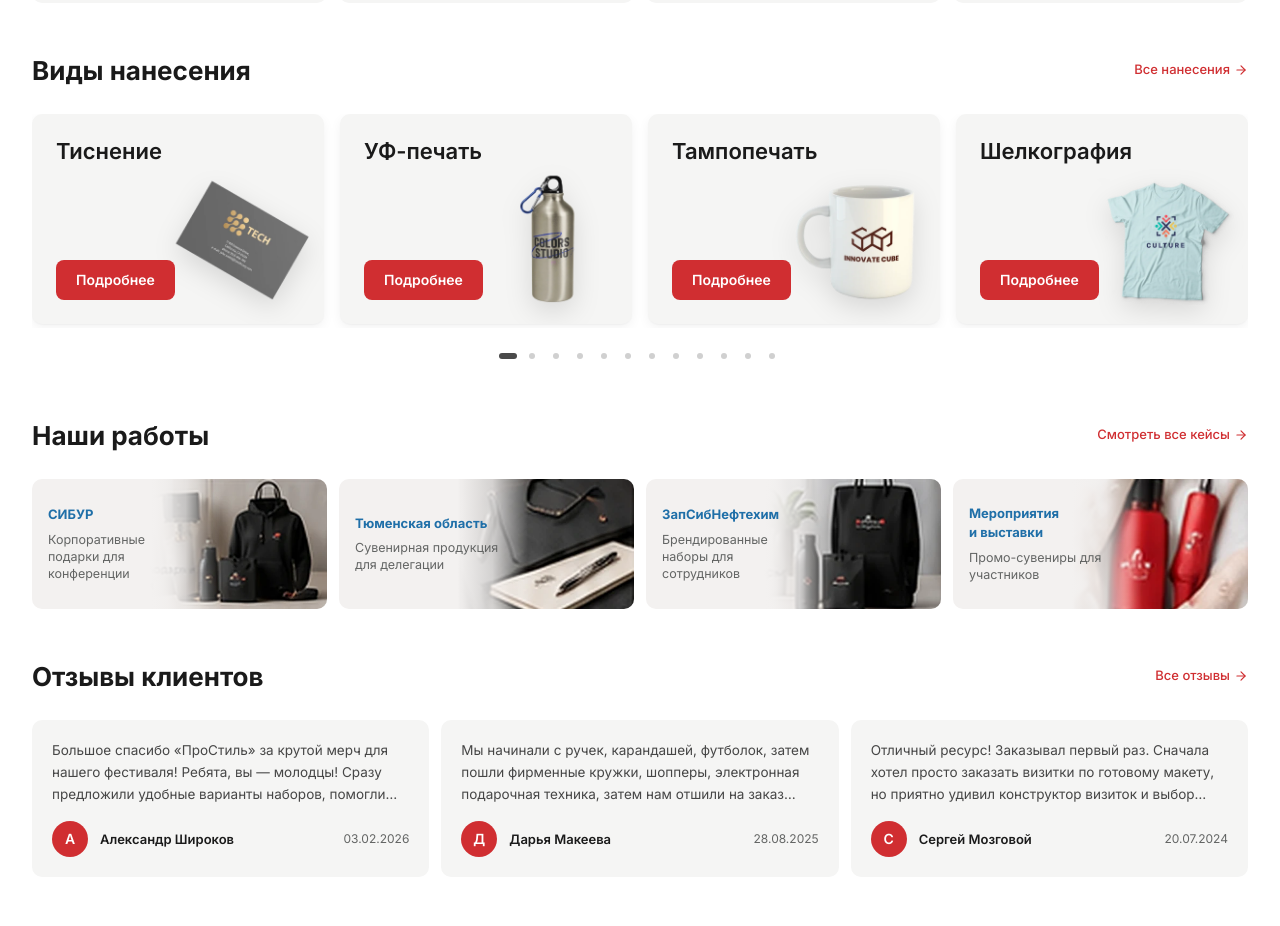
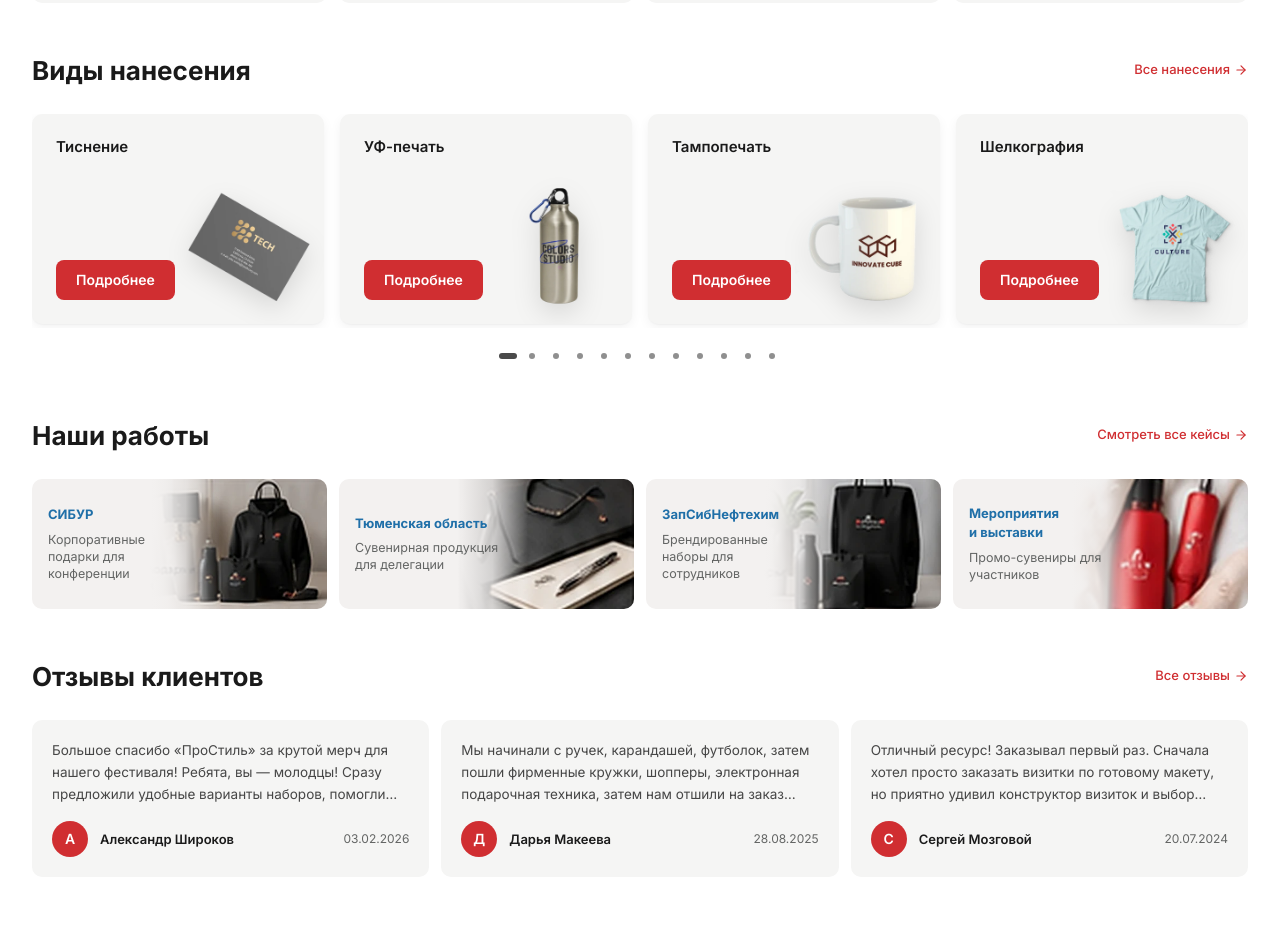
Before and after one commit to lemnity/prost, a Next.js app: page / in a window 1280 px wide. Shown: the part 2300-3226 px from the top of the page. Built offline with nearby package versions, Linux system fonts and the light colour scheme.

Commit message:
fix: application card titles never overlap image; accessible dots

```diff
--- a/src/app/globals.css
+++ b/src/app/globals.css
@@ -15,6 +15,8 @@
   --color-new-bg: #ddf3e9;
   --color-new-text: #25704f;
   --color-glow: #fbede8;
+  --color-dot: #4a4a4a;
+  --color-dot-idle: #8f8f8f;
   --font-sans: var(--font-inter), ui-sans-serif, system-ui, sans-serif;
 }
 
--- a/src/components/home/application-types.tsx
+++ b/src/components/home/application-types.tsx
@@ -24,7 +24,7 @@ export function ApplicationTypes() {
             <Link
               key={a.id}
               href={a.href}
-              className="group relative block h-[180px] shrink-0 basis-[85%] snap-start overflow-hidden rounded-[10px] bg-surface p-5 shadow-[0_1px_2px_rgba(0,0,0,0.04),0_4px_12px_rgba(0,0,0,0.05)] transition-shadow hover:shadow-[0_2px_4px_rgba(0,0,0,0.06),0_8px_20px_rgba(0,0,0,0.09)] focus-visible:outline-offset-[-2px] md:h-[200px] md:basis-[calc((100%-16px)/2)] md:p-6 lg:basis-[calc((100%-32px)/3)] xl:h-[210px] xl:basis-[calc((100%-48px)/4)]"
+              className="group @container relative block h-[180px] shrink-0 basis-[85%] snap-start overflow-hidden rounded-[10px] bg-surface p-5 shadow-[0_1px_2px_rgba(0,0,0,0.04),0_4px_12px_rgba(0,0,0,0.05)] transition-shadow hover:shadow-[0_2px_4px_rgba(0,0,0,0.06),0_8px_20px_rgba(0,0,0,0.09)] focus-visible:outline-offset-[-2px] md:h-[200px] md:basis-[calc((100%-16px)/2)] md:p-6 lg:basis-[calc((100%-32px)/3)] xl:h-[210px] xl:basis-[calc((100%-48px)/4)]"
             >
               <Image
                 src={a.image}
@@ -32,9 +32,9 @@ export function ApplicationTypes() {
                 width={640}
                 height={640}
                 sizes="(min-width:1280px) 12vw, (min-width:1024px) 18vw, (min-width:768px) 25vw, 45vw"
-                className="absolute inset-y-0 right-0 h-full w-1/2 scale-[1.12] origin-bottom-right object-contain object-right-bottom p-1 drop-shadow-[0_8px_12px_rgba(0,0,0,0.12)] motion-safe:transition-transform motion-safe:duration-200 motion-safe:group-hover:scale-[1.16]"
+                className="absolute inset-y-0 right-0 h-full w-[46%] scale-[1.12] origin-bottom-right object-contain object-right-bottom p-1 drop-shadow-[0_8px_12px_rgba(0,0,0,0.12)] motion-safe:transition-transform motion-safe:duration-200 motion-safe:group-hover:scale-[1.16]"
               />
-              <h3 className="relative z-10 max-w-[52%] text-[22px] font-semibold leading-tight text-balance text-ink">
+              <h3 className="relative z-10 max-w-[58%] text-[15px] font-semibold leading-tight text-balance text-ink @[320px]:text-[17px] @[400px]:text-[19px] @[460px]:text-[22px]">
                 {a.title}
               </h3>
               <span className="absolute bottom-5 left-5 inline-flex h-10 items-center rounded-[8px] bg-brand px-5 text-[14px] font-semibold text-white group-hover:bg-brand-hover md:bottom-6 md:left-6">
--- a/src/components/ui/carousel-dots.tsx
+++ b/src/components/ui/carousel-dots.tsx
@@ -1,11 +1,16 @@
 "use client";
 
-import { useEffect, useState } from "react";
+import { useEffect, useState, useSyncExternalStore } from "react";
 
 type CarouselDotsProps = { trackId: string; count: number };
 
 export function CarouselDots({ trackId, count }: CarouselDotsProps) {
   const [active, setActive] = useState(0);
+  const mounted = useSyncExternalStore(
+    () => () => {},
+    () => true,
+    () => false,
+  );
 
   useEffect(() => {
     const track = document.getElementById(trackId);
@@ -45,18 +50,19 @@ export function CarouselDots({ trackId, count }: CarouselDotsProps) {
   };
 
   return (
-    <div className="mt-4 flex flex-wrap justify-center">
+    <div className={`mt-4 flex flex-wrap justify-center ${mounted ? "" : "invisible"}`} aria-hidden={mounted ? undefined : true}>
       {Array.from({ length: count }, (_, i) => (
         <button
           key={i}
           type="button"
+          tabIndex={mounted ? undefined : -1}
           onClick={() => go(i)}
           aria-label={`Перейти к карточке ${i + 1}`}
           aria-current={i === active ? "true" : undefined}
           className="flex h-6 min-w-6 items-center justify-center px-[2px]"
         >
           <span
-            className={`h-1.5 rounded-full motion-safe:transition-all motion-safe:duration-200 ${i === active ? "w-[18px] bg-[#4A4A4A]" : "w-1.5 bg-[#D0D0D0]"}`}
+            className={`h-1.5 rounded-full motion-safe:transition-all motion-safe:duration-200 ${i === active ? "w-[18px] bg-dot" : "w-1.5 bg-dot-idle"}`}
           />
         </button>
       ))}
```
